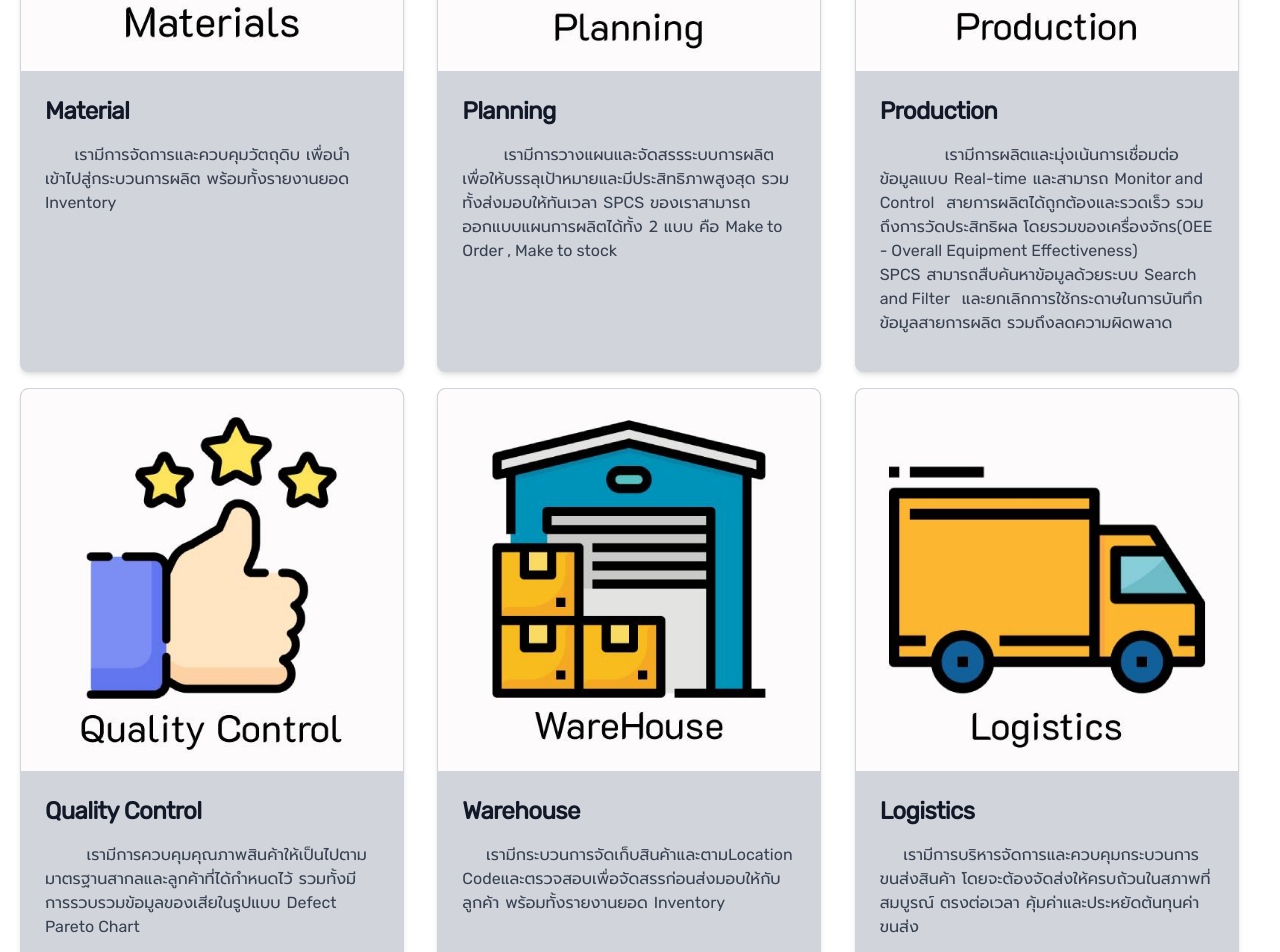
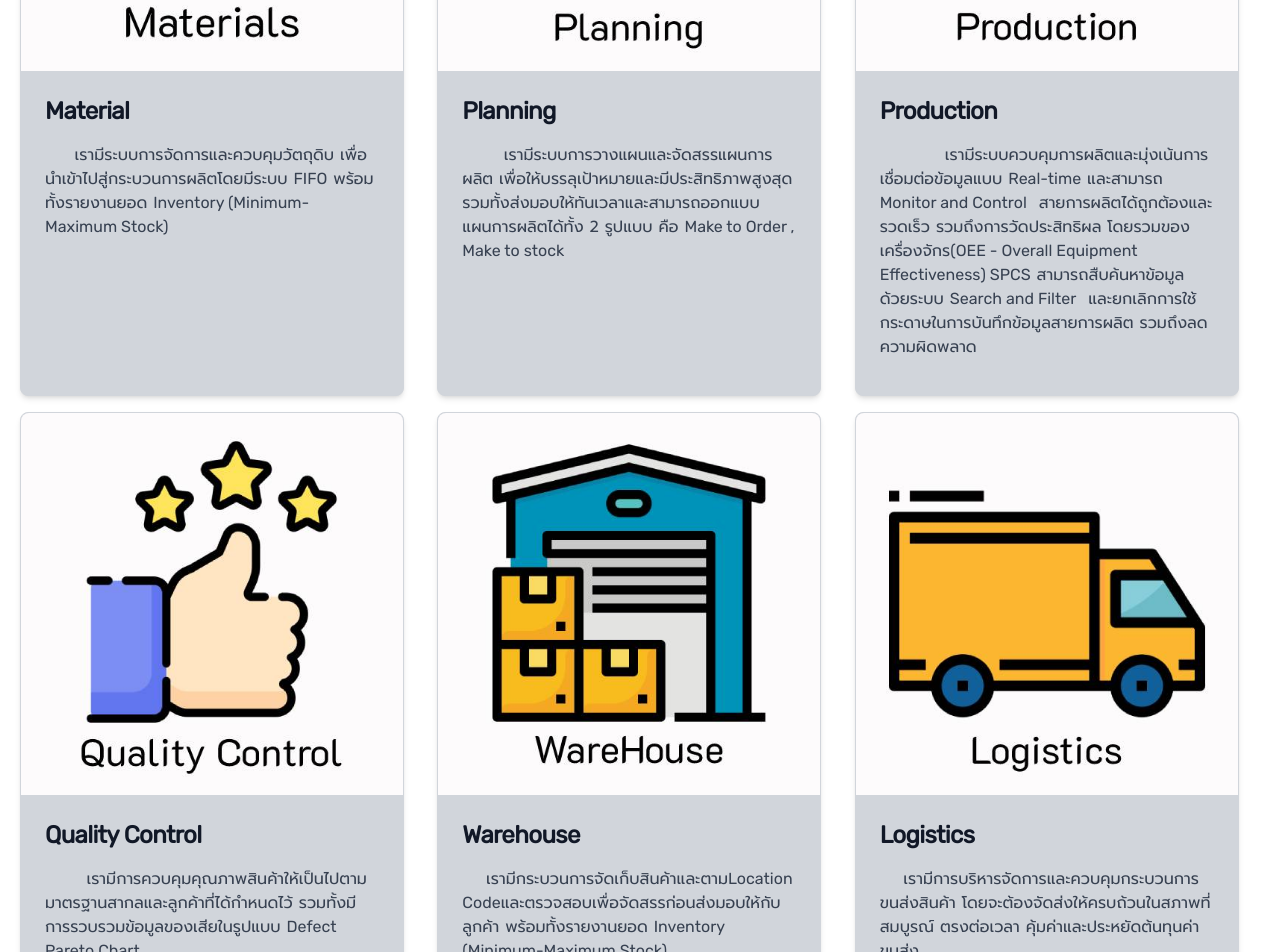
Before and after one commit to ChutimunTorntranon/SPCS, a React (Create React App) app: page / in a window 1280 px wide. Shown: the part 1880-2832 px from the top of the page. Built offline with nearby package versions, Linux system fonts and the light colour scheme.

Commit message:
edit file

```diff
--- a/src/Components/Footer2.jsx
+++ b/src/Components/Footer2.jsx
@@ -13,7 +13,7 @@ function Footer2() {
 					<p className='text-body-color text-base p-3 EngFont'>
 						<br></br>&nbsp;&nbsp;
 						<strong>
-							BUNNAG INDUSTRAIL TECHNOLOGIES AND SOFTWARE CO.,LTD.
+							BUNNAG INDUSTRIAL TECHNOLOGIES AND SOFTWARE CO.,LTD.
 						</strong>
 						<br></br>
 						&nbsp;&nbsp;Address : 10 Soi Ramintra 117 yeak 2 Ramintra Rd.
--- a/src/Containers/Systempage.jsx
+++ b/src/Containers/Systempage.jsx
@@ -30,9 +30,12 @@ function Systempage() {
 							</h5>
 
 							<p className='mb-3 font-normal text-gray-700 dark:text-gray-400 p-1 ThaiFont'>
-								&nbsp;&nbsp;&nbsp;&nbsp;&nbsp;เรามีการจัดการและควบคุมวัตถุดิบ
-								เพื่อนำเข้าไปสู่กระบวนการผลิต พร้อมทั้งรายงานยอด{' '}
-								<span className='EngFont'>Inventory</span>
+								&nbsp;&nbsp;&nbsp;&nbsp;&nbsp;เรามีระบบการจัดการและควบคุมวัตถุดิบ
+								เพื่อนำเข้าไปสู่กระบวนการผลิตโดยมีระบบ{' '}
+								<span className='EngFont'>FIFO</span> พร้อมทั้งรายงานยอด{' '}
+								<span className='EngFont'>
+									Inventory (Minimum-Maximum Stock)
+								</span>
 							</p>
 						</div>
 					</div>
@@ -45,10 +48,10 @@ function Systempage() {
 							</h5>
 
 							<p className='mb-3 font-normal text-gray-700 dark:text-gray-400 text-left p-1 ThaiFont'>
-								&nbsp;&nbsp;&nbsp;&nbsp;&nbsp;&nbsp;&nbsp;เรามีการวางแผนและจัดสรรระบบการผลิต
+								&nbsp;&nbsp;&nbsp;&nbsp;&nbsp;&nbsp;&nbsp;เรามีระบบการวางแผนและจัดสรรแผนการผลิต
 								เพื่อให้บรรลุเป้าหมายและมีประสิทธิภาพสูงสุด
-								รวมทั้งส่งมอบให้ทันเวลา <span className='EngFont'>SPCS</span>{' '}
-								ของเราสามารถออกแบบแผนการผลิตได้ทั้ง 2 แบบ คือ{' '}
+								รวมทั้งส่งมอบให้ทันเวลาและสามารถออกแบบแผนการผลิตได้ทั้ง 2 รูปแบบ
+								คือ{' '}
 								<span className='EngFont'>Make to Order , Make to stock</span>
 							</p>
 						</div>
@@ -61,7 +64,7 @@ function Systempage() {
 							</h5>
 
 							<p className='mb-3 font-normal text-gray-700 dark:text-gray-400 p-1 ThaiFont'>
-								&nbsp;&nbsp;&nbsp;&nbsp;&nbsp;&nbsp;&nbsp;&nbsp;&nbsp;&nbsp;&nbsp;เรามีการผลิตและมุ่งเน้นการเชื่อมต่อข้อมูลแบบ&nbsp;
+								&nbsp;&nbsp;&nbsp;&nbsp;&nbsp;&nbsp;&nbsp;&nbsp;&nbsp;&nbsp;&nbsp;เรามีระบบควบคุมการผลิตและมุ่งเน้นการเชื่อมต่อข้อมูลแบบ&nbsp;
 								<span className='EngFont'>Real-time</span> และสามารถ{' '}
 								<span className='EngFont'>Monitor and Control</span>&nbsp;
 								สายการผลิตได้ถูกต้องและรวดเร็ว รวมถึงการวัดประสิทธิผล
@@ -106,7 +109,9 @@ function Systempage() {
 								<span className='EngFont'>Location Code</span>
 								และตรวจสอบเพื่อจัดสรรก่อนส่งมอบให้กับลูกค้า
 								พร้อมทั้งรายงานยอด&nbsp;
-								<span className='EngFont'>Inventory</span>
+								<span className='EngFont'>
+									Inventory (Minimum-Maximum Stock)
+								</span>
 							</p>
 						</div>
 					</div>
```
Also changed, not shown: 1 other file (tests, documents, lock files or other folders).
